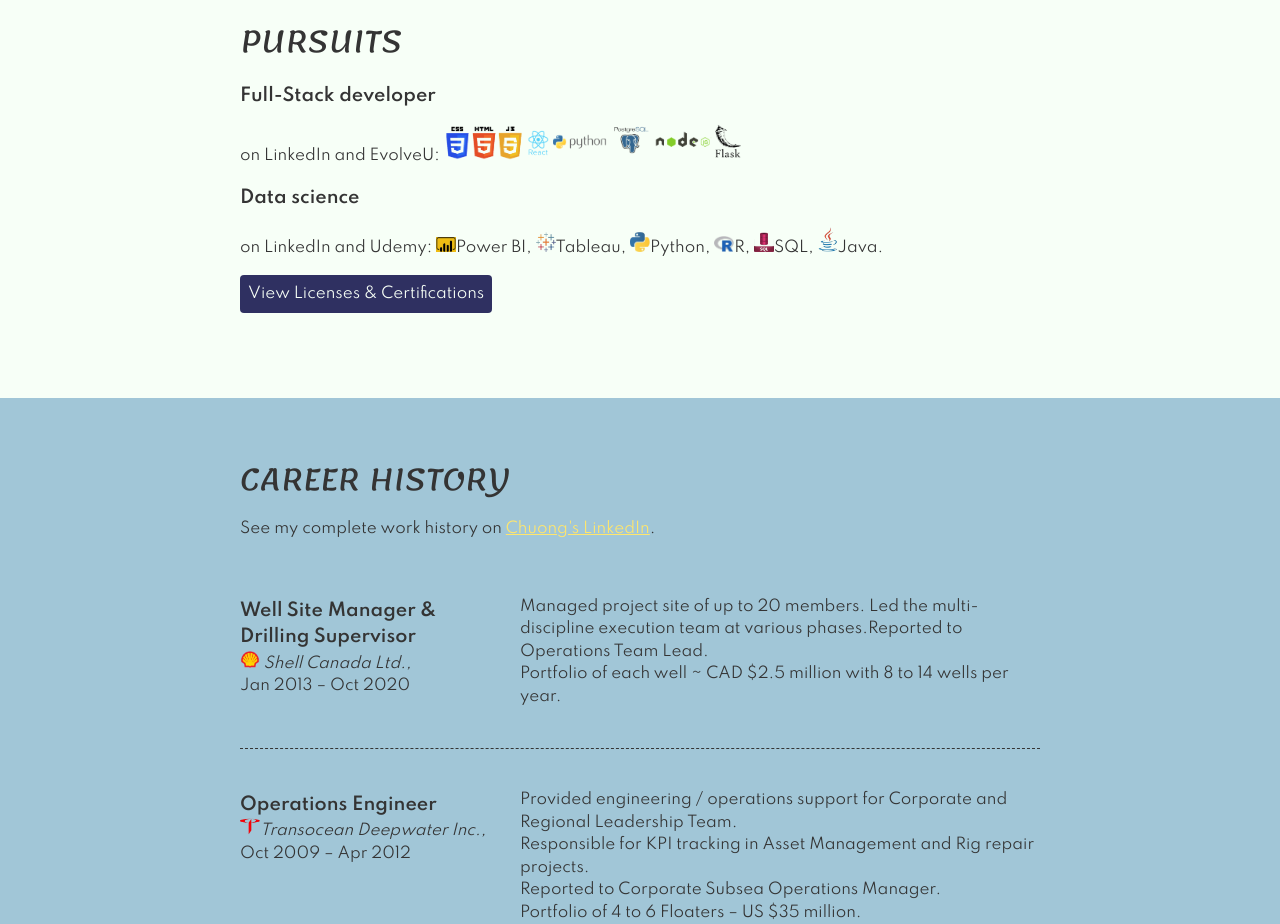
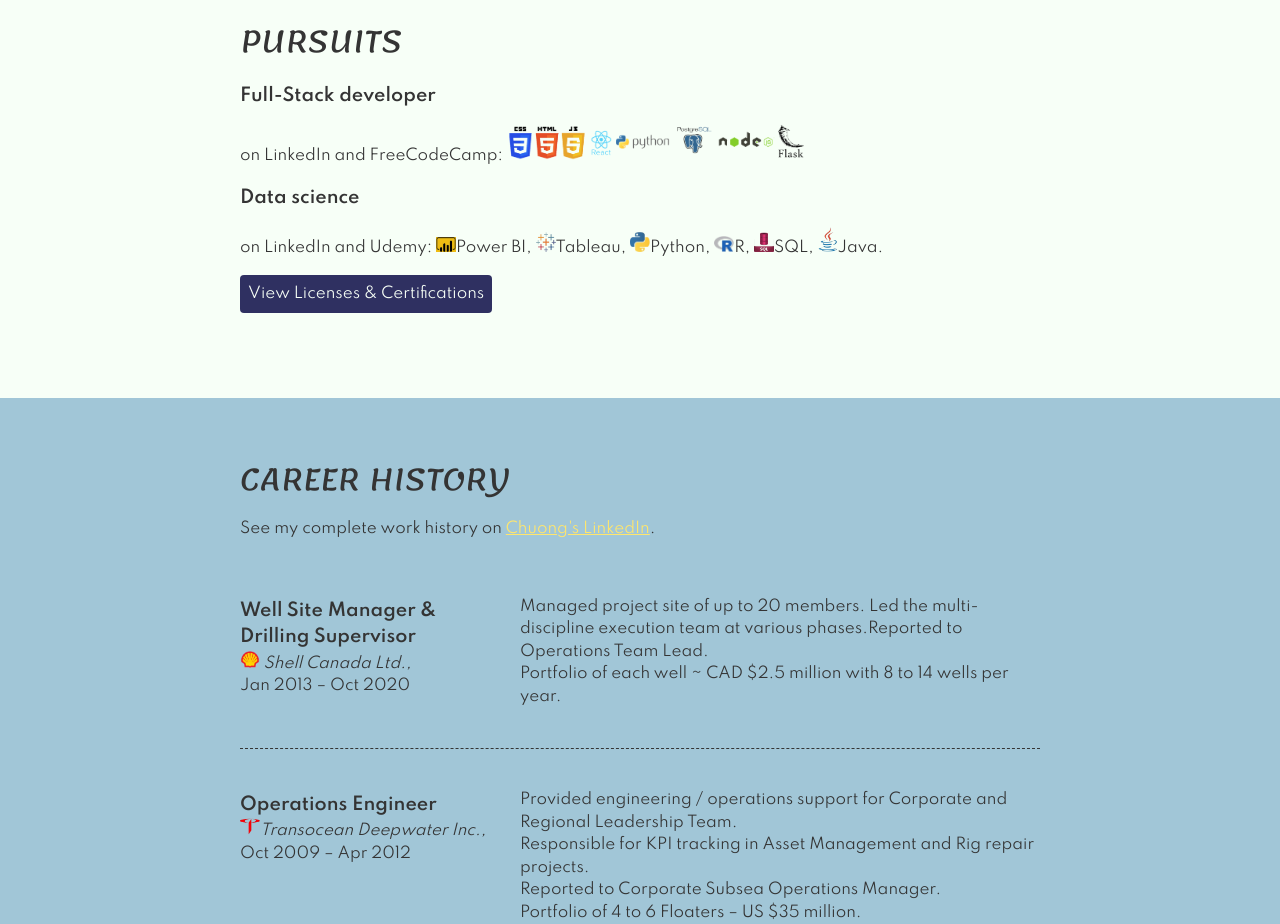
Before and after one commit to chuongtang/CTangResume, a plain HTML site: page index.html in a window 1280 px wide. Shown: the part 1840-2764 px from the top of the page. Drawn offline with Linux system fonts and the light colour scheme.

Commit message:
Update index.html
Change EvolveU to FreeCodeCamp

```diff
--- a/index.html
+++ b/index.html
@@ -60,7 +60,7 @@
           </section>
           <section class="pursuits">
               <h2>PURSUITS</h2>
-                        <h3>Full-Stack developer</h3><p> on LinkedIn and EvolveU: <img class="evolveu" src="https://github.com/chuongtang/CTangResume/blob/main/images/EvolveU.png?raw=true" alt="EvolveU Program">
+                        <h3>Full-Stack developer</h3><p> on LinkedIn and FreeCodeCamp: <img class="evolveu" src="https://github.com/chuongtang/CTangResume/blob/main/images/EvolveU.png?raw=true" alt="EvolveU Program">
                         <h3>Data science</h3><p> on LinkedIn and Udemy:
                           <img class="logo" src="https://github.com/chuongtang/CTangResume/blob/main/images/PowerBILogo.png?raw=true" alt="Power-BI">Power BI,
                           <img class="logo" src="https://github.com/chuongtang/CTangResume/blob/main/images/TableauLogo.png?raw=true" alt="Tableau">Tableau,
```
